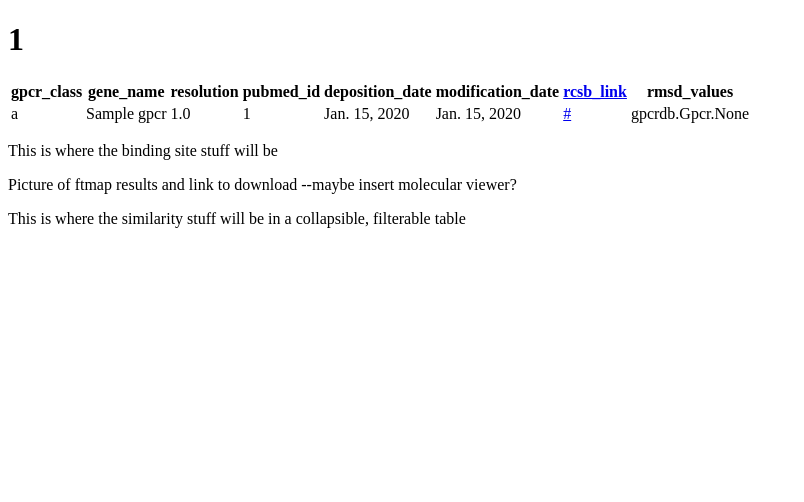
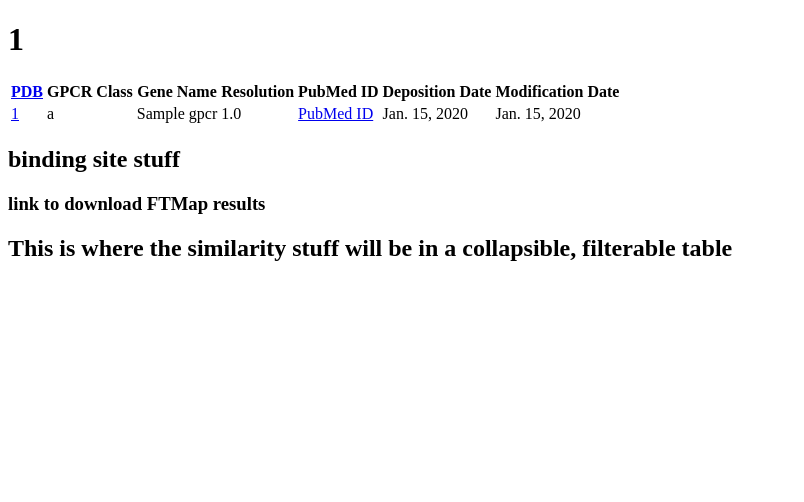
Before and after one commit to bspitzer-bu/Group_Project, a Django app: page /gpcrs/1/ in a window 1280 px wide. Shown: the part 136-638 px from the top of the page, without its empty margins (0-804 px from the left). Run offline with Django 3.2, Linux system fonts and the light colour scheme; tables that the repository leaves empty hold one stand-in row (values such as "Sample post"); some libraries are stand-ins or nearby versions.

Commit message:
removed PDB URL as a field and updated the template. Also, put in a save override to automatically capitalize the GPCR pdb_id

```diff
--- a/src/gpcrdb/models.py
+++ b/src/gpcrdb/models.py
@@ -25,9 +25,12 @@
     pubmed_id = models.IntegerField(null=True)
     deposition_date = models.DateField(null=True)
     modification_date = models.DateField(null=True)
-    rcsb_link = models.URLField(null=True, blank=True)
     rmsd_values = models.ManyToManyField('self', through="Similarities", symmetrical=False)
     pdb_file = models.FileField(upload_to='pdbs/', null=True)
+
+    def save(self, force_insert=False, force_update=False):
+        self.pdb_id = self.pdb_id.upper()
+        super(Gpcr, self).save(force_insert, force_update)
 
 
 class Ligand(models.Model):
--- a/src/templates/gpcr_detail.html
+++ b/src/templates/gpcr_detail.html
@@ -15,36 +15,35 @@
     <h1>{{gpcr.pdb_id}}</h1>
     <table>
         <tr>
-            <th>gpcr_class</th>
-            <th>gene_name</th>
-            <th>resolution</th>
-            <th>pubmed_id</th>
-            <th>deposition_date</th>
-            <th>modification_date</th>
-            <th><a href="http://www.rcsb.org/">rcsb_link</a></th>
-            <th>rmsd_values</th>
+            <th><a href="http://www.rcsb.org/">PDB</a></th>
+            <th>GPCR Class</th>
+            <th>Gene Name</th>
+            <th>Resolution</th>
+            <th>PubMed ID</th>
+            <th>Deposition Date</th>
+            <th>Modification Date</th>
         </tr>
 
         <tr>
+            <td><a href="http://www.rcsb.org/structure/{{gpcr.pdb_id}}">{{gpcr.pdb_id}}</a></td>
             <td>{{gpcr.gpcr_class}}</td>
             <td>{{gpcr.gene_name}}</td>
             <td>{{gpcr.resolution}}</td>
-            <td>{{gpcr.pubmed_id}}</td>
+            <td><a href="https://www.ncbi.nlm.nih.gov/pubmed/?term={{gpcr.pubmed_id}}">PubMed ID</a></td>
             <td>{{gpcr.deposition_date}}</td>
             <td>{{gpcr.modification_date}}</td>
-            <td><a href="{{gpcr.rcsb_link}}">{{gpcr.rcsb_link}}</a></td>
-            <td>{{gpcr.rmsd_values}}</td>
+
         </tr>
     </table>
     </div>
 
     <div>
-        <p>This is where the binding site stuff will be</p>
-        <p>Picture of ftmap results and link to download --maybe insert molecular viewer?</p>
+        <h2>binding site stuff</h2>
+        <h3>link to download FTMap results</h3>
     </div>
 
     <div>
-        <p>This is where the similarity stuff will be in a collapsible, filterable table</p>
+        <h2>This is where the similarity stuff will be in a collapsible, filterable table</h2>
     </div>
 {% endblock content %}
 
```
